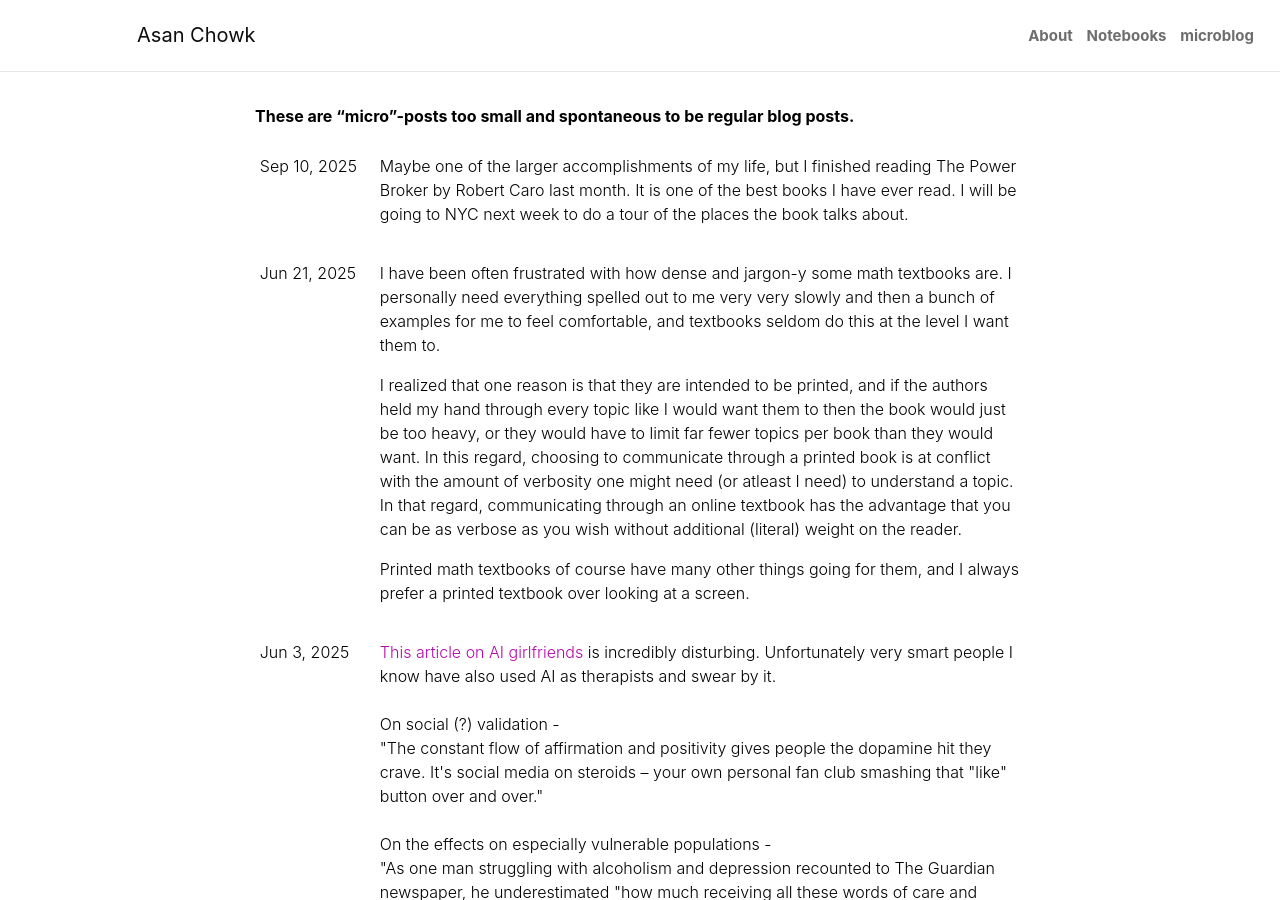
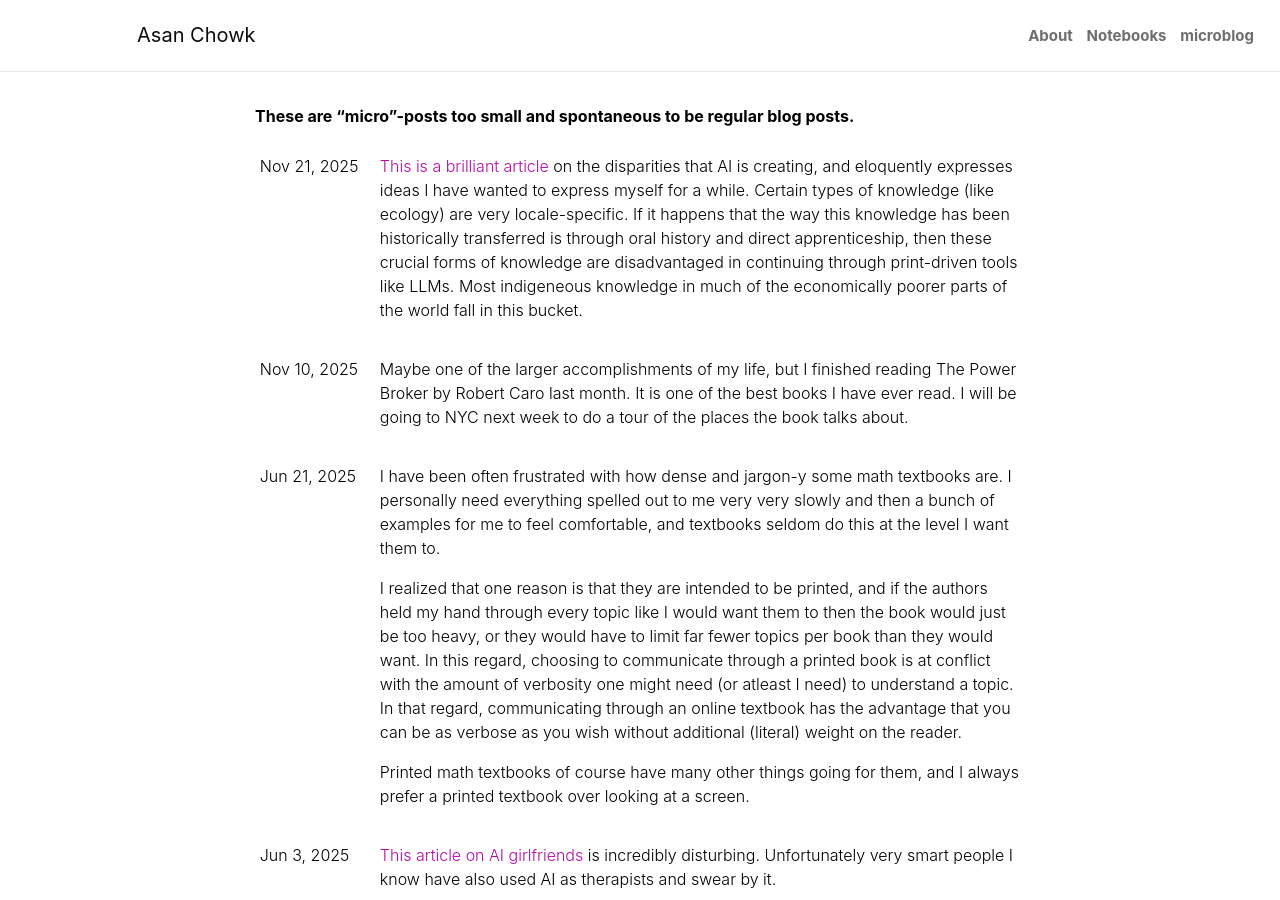
Before and after one commit to bsuwal/bsuwal.github.io, a Jekyll site: the page built from _pages/microblog.md, in a window 1280 px wide and 900 px high. Built offline with Jekyll 4.4.1, drawn with Linux system fonts in a browser that asks for light colours; a style sheet for code colours, icons or effects is not loaded.

```diff
--- a/_data/microblog/micro2025.yml
+++ b/_data/microblog/micro2025.yml
@@ -36,6 +36,7 @@
           <br> <br>
           And finally - <br>
             "Just as with the first generation of social media, we are woefully unprepared for the full psychological effects of this tool..."
+
   - date: 2025-06-21
     post: <p>I have been often frustrated with how dense and jargon-y some math textbooks are. I personally need everything
           spelled out to me very very slowly and then a bunch of examples for me to feel comfortable, and textbooks seldom
@@ -52,9 +53,21 @@
           over looking at a screen.</p>
     tag: medium_theory
 
-  - date: 2025-09-10
+  - date: 2025-11-10
     post: <p> Maybe one of the larger accomplishments of my life, but I finished
           reading The Power Broker by Robert Caro last month. It is one of the
           best books I have ever read. I will be going to NYC next week to do
           a tour of the places the book talks about.</p>
     tag: books
+
+  - date: 2025-11-21
+    post: <p> <a href="https://aeon.co/essays/generative-ai-has-access-to-a-small-slice-of-human-knowledge">This is a brilliant article</a>
+           on the disparities that AI is creating, and eloquently expresses ideas I have wanted to express myself for a while.
+           Certain types of knowledge (like ecology) are very locale-specific. If it happens that the way this
+           knowledge has been historically transferred is through oral history and direct apprenticeship, then these
+           crucial forms of knowledge are disadvantaged in continuing through print-driven tools like LLMs.  Most
+           indigeneous knowledge in much of the economically poorer parts of the world fall in this bucket. </p>
+    tag: ai
+
+   # - date: 2025-12-11
+   #   post: When I worked as a TA and had to produce
```
Also changed, not shown: _posts/2025-07-15-graph-laplacians.md (+1 -1 lines), 3 other files.
